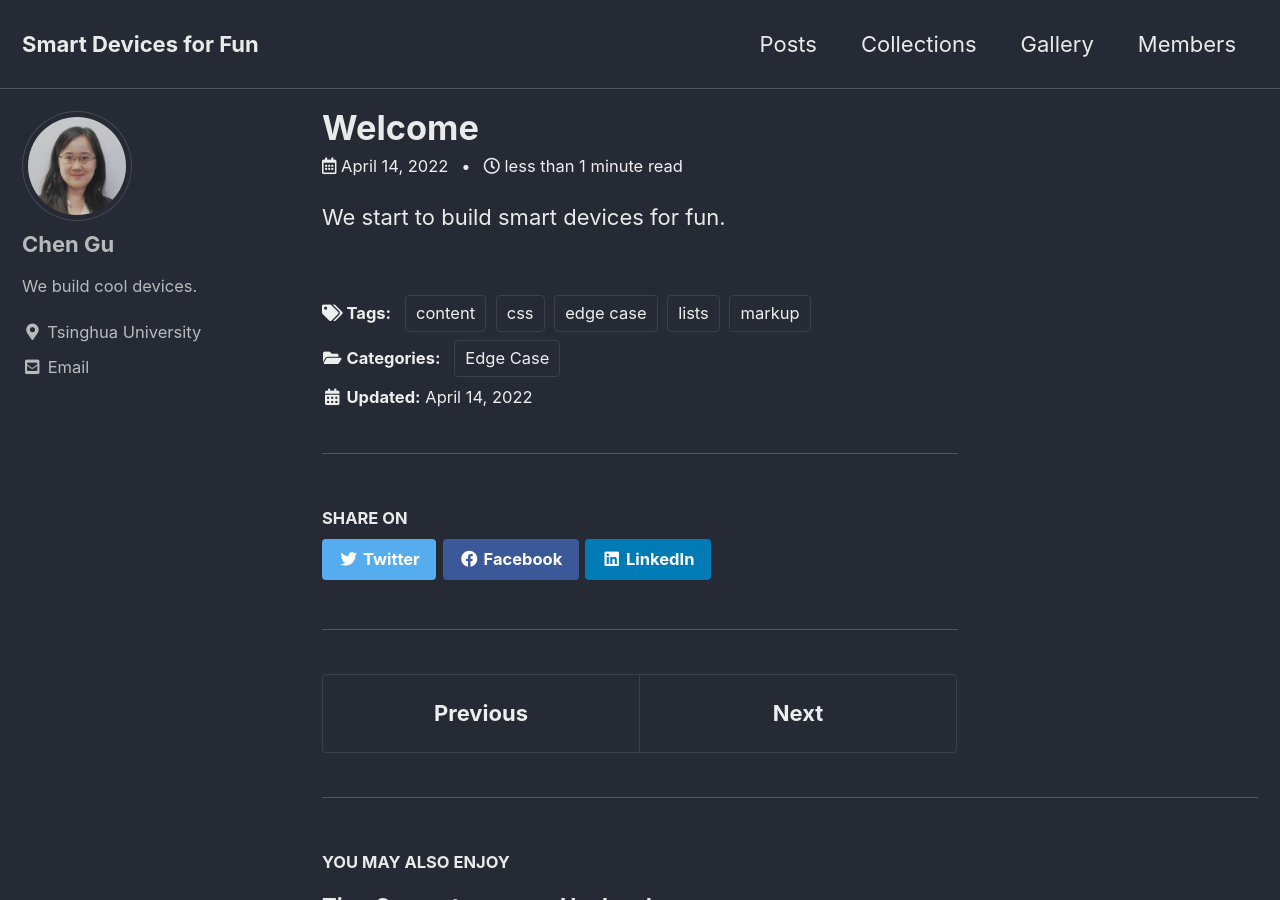
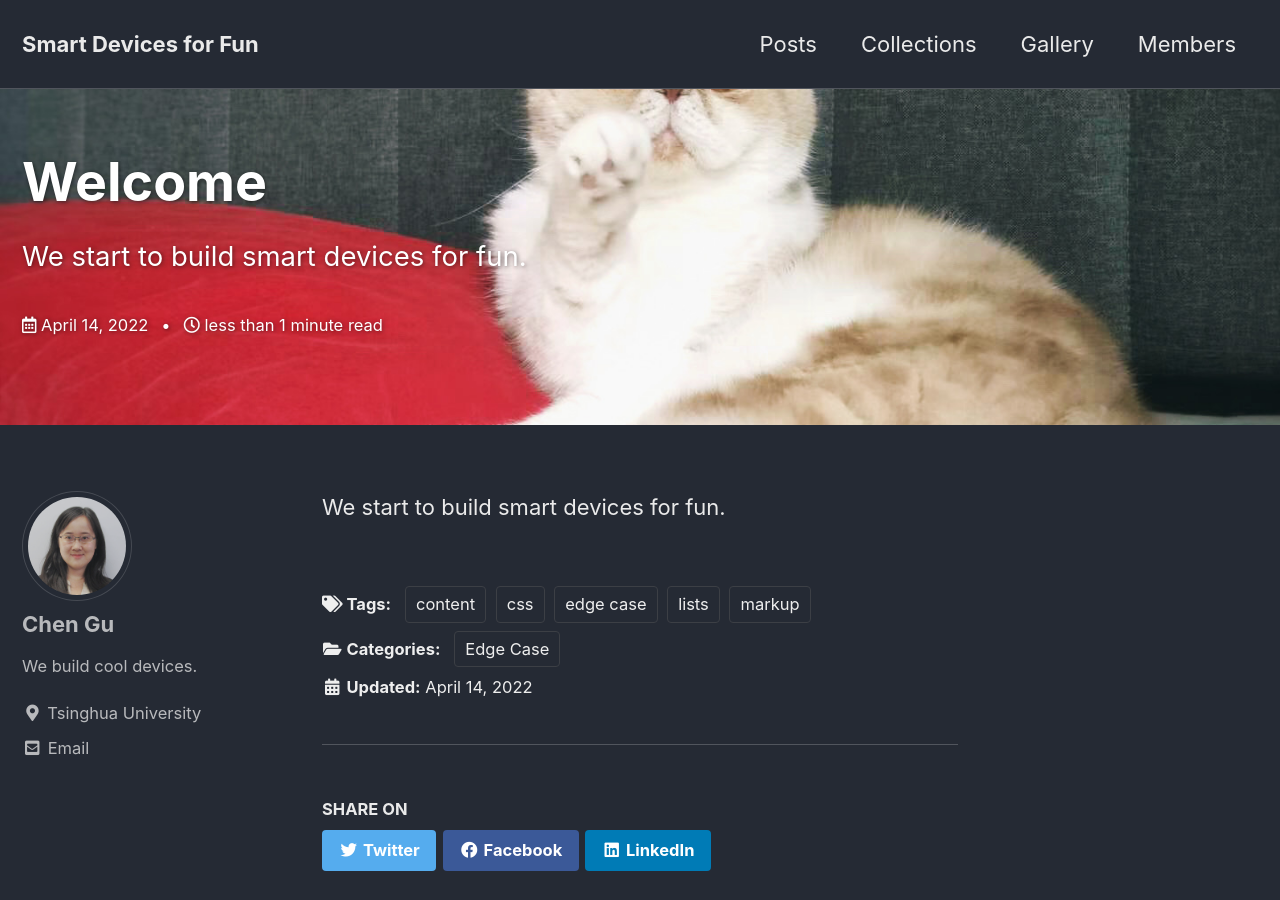
Before and after one commit to guchchcug/smart_device, a Jekyll site: the page built from _posts/2022-04-14-Welcome.md, in a window 1280 px wide and 900 px high. Built offline with Jekyll 4.4.1, drawn with Linux system fonts in a browser that asks for light colours; cached includes are drawn as plain includes.

Commit message:
Update 2022-04-14-Welcome.md

```diff
--- a/_posts/2022-04-14-Welcome.md
+++ b/_posts/2022-04-14-Welcome.md
@@ -9,7 +9,7 @@ tags:
   - lists
   - markup
 header:
-  teaser: "/assets/images/bigtigertheking.JPG"
+  overlay_image: "/assets/images/bigtigertheking.JPG"
 ---
 
 We start to build smart devices for fun.
```
